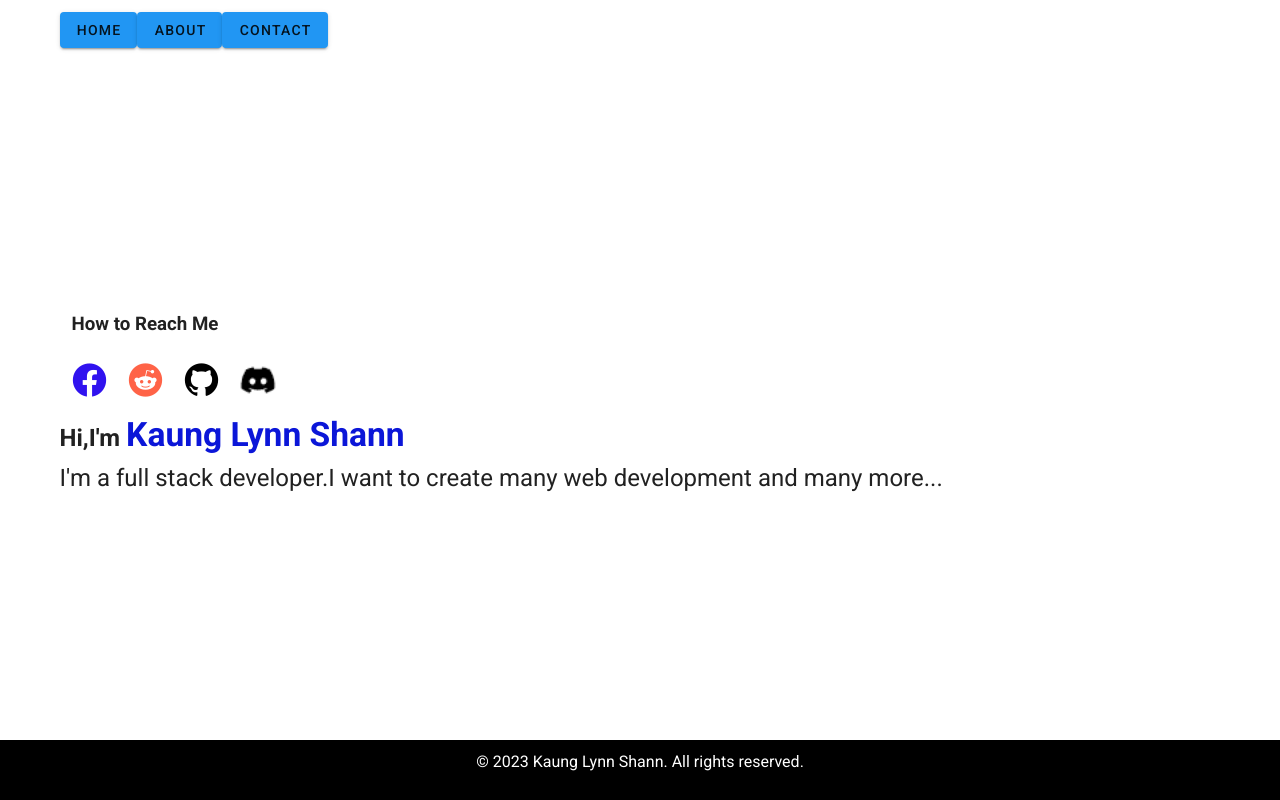
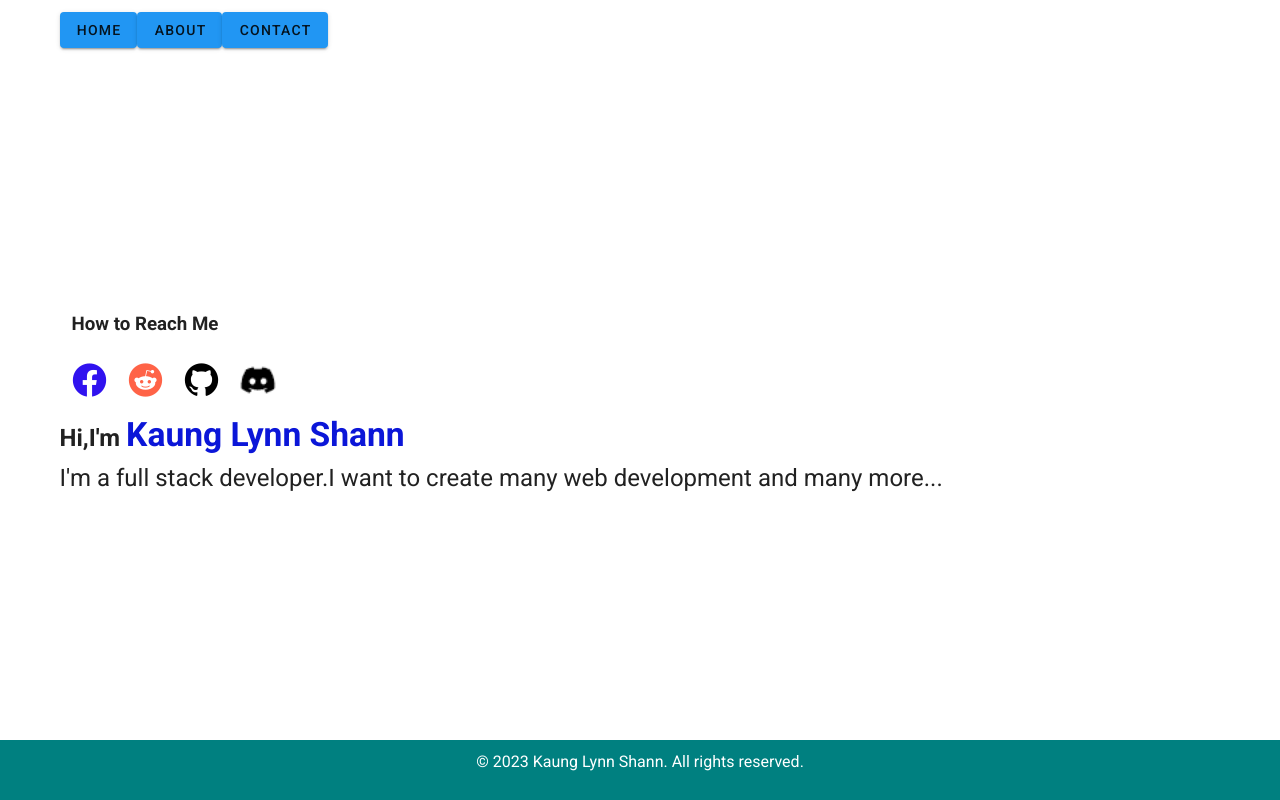
Before and after one commit to KaungLynnShann/myportfolio, a Vue app: page / in a window 1280 px wide. Built offline with nearby package versions, Linux system fonts and the light colour scheme.

Commit message:
Update App.vue

```diff
--- a/src/App.vue
+++ b/src/App.vue
@@ -72,7 +72,7 @@ export default {
 </script>
 <style  scoped>
   .app{
-    background-color: black;
+    background-color: teal;
     color: white;
   }
  .social-icons {
@@ -88,7 +88,7 @@ export default {
   text-align: center;
   margin-top: 18px;
   padding: 10px;
-  background-color: black;
+  background-color: teal;
   position: fixed;
   bottom: 0;
   left: 0;
```
